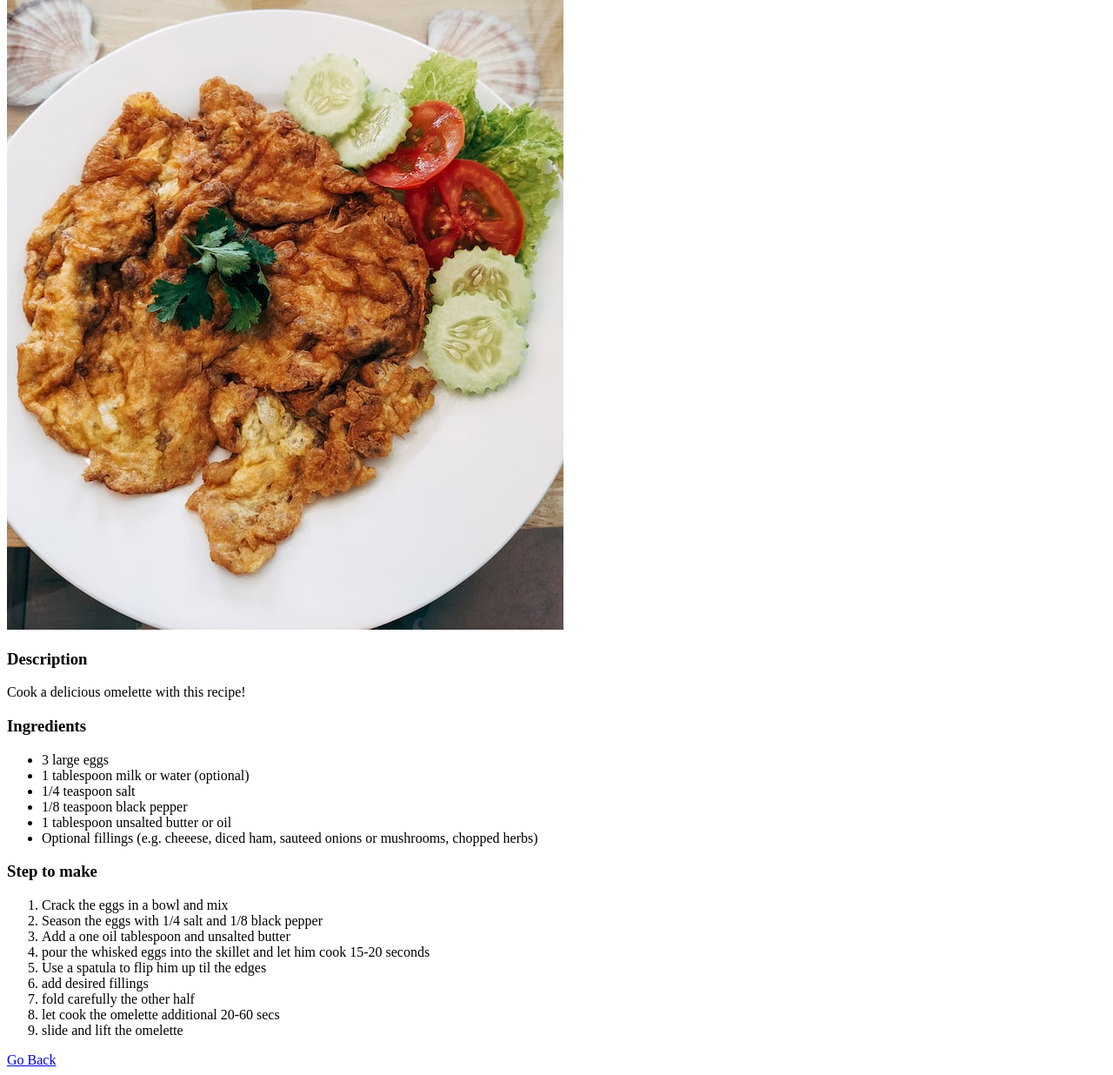
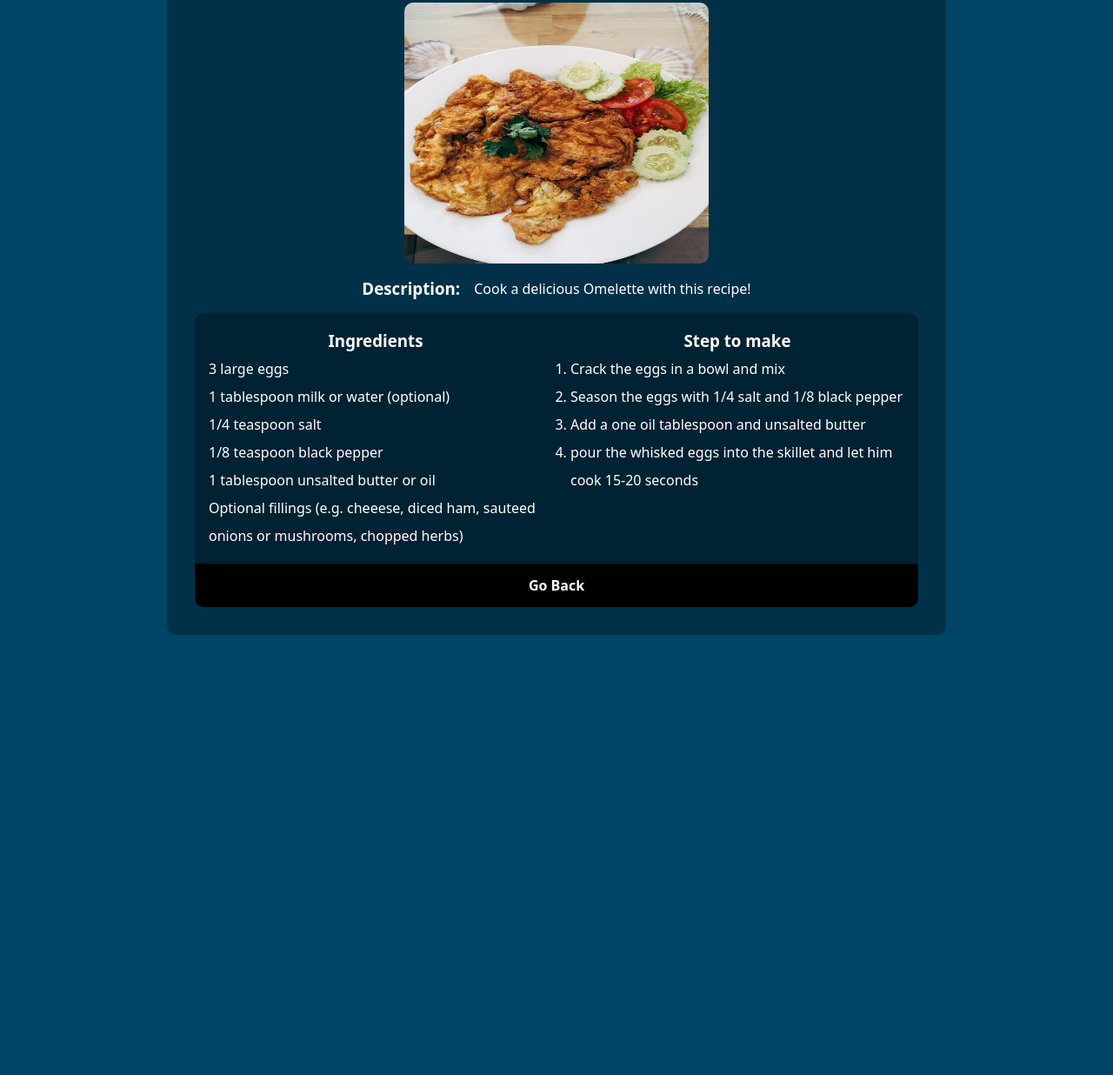
Before and after one commit to Martydevs/recipes.tmdev.github.io, a plain HTML site: page recipes/omelette.html in a window 1280 px wide. Shown: the part 209-1445 px from the top of the page at 87% size. After the commit the page ends 939 px from the top, so only its background shows below. Drawn offline with Linux system fonts and the light colour scheme.

Commit message:
semantic tags added for stylings

```diff
--- a/recipes/omelette.html
+++ b/recipes/omelette.html
@@ -5,20 +5,29 @@
     <meta http-equiv="X-UA-Compatible" content="IE=edge" />
     <meta name="viewport" content="width=device-width, initial-scale=1.0" />
     <title>Omelette Recipe</title>
+    <link rel="stylesheet" href="../styles/recipes.css" />
   </head>
   <body>
-    <main>
-      <header>
+    <main class="container">
+      <header class="header-container">
         <h1>Omelette Recipe</h1>
+      </header>
+      <section class="recipe-container">
+        <div class="recipe">
+          <div class="image-recipe">
             <img
               src="../assets/omelette.jpg"
-          alt="omelette image"
-          title="An illustrative omelette image"
+              alt="lasagna image"
+              title="An illustrative Omelette Pic"
             />
-      </header>
-      <section>
-        <h3>Description</h3>
-        <p>Cook a delicious omelette with this recipe!</p>
+          </div>
+          <div class="description-recipe">
+            <h3>Description:</h3>
+            <p>Cook a delicious Omelette with this recipe!</p>
+          </div>
+
+          <div class="content-recipe">
+            <div class="ingredients-recipe">
               <h3>Ingredients</h3>
               <ul>
                 <li>3 large eggs</li>
@@ -31,6 +40,8 @@
                   mushrooms, chopped herbs)
                 </li>
               </ul>
+            </div>
+            <div class="steps-recipe">
               <h3>Step to make</h3>
               <ol>
                 <li>Crack the eggs in a bowl and mix</li>
@@ -40,14 +51,14 @@
                   pour the whisked eggs into the skillet and let him cook 15-20
                   seconds
                 </li>
-          <li>Use a spatula to flip him up til the edges</li>
-          <li>add desired fillings</li>
-          <li>fold carefully the other half</li>
-          <li>let cook the omelette additional 20-60 secs</li>
-          <li>slide and lift the omelette</li>
               </ol>
+            </div>
+          </div>
+          <div class="exit-recipe">
+            <a href="../index.html">Go Back</a>
+          </div>
+        </div>
       </section>
-      <a href="../index.html">Go Back</a>
     </main>
   </body>
 </html>
```
Also changed, not shown: recipes/lasagna.html (+23 -7 lines), recipes/macaroni.html (+28 -12 lines). Lines whose indentation alone changed are shown as unchanged.
